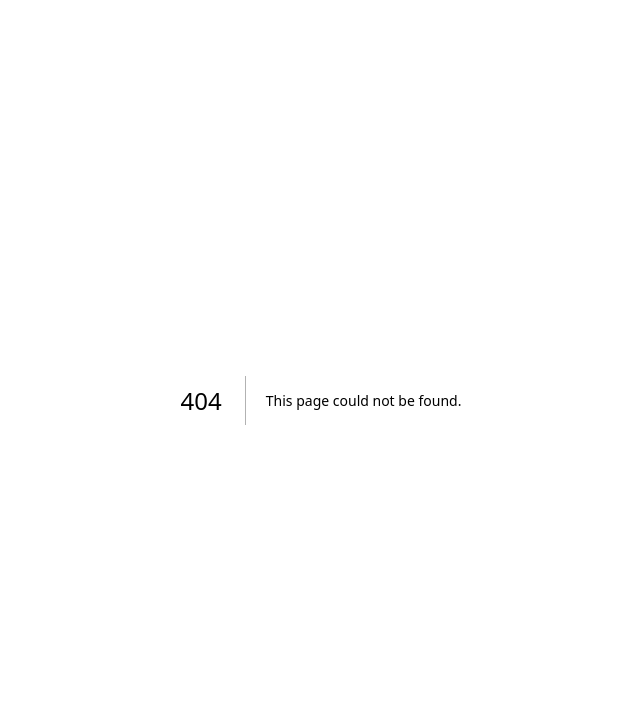
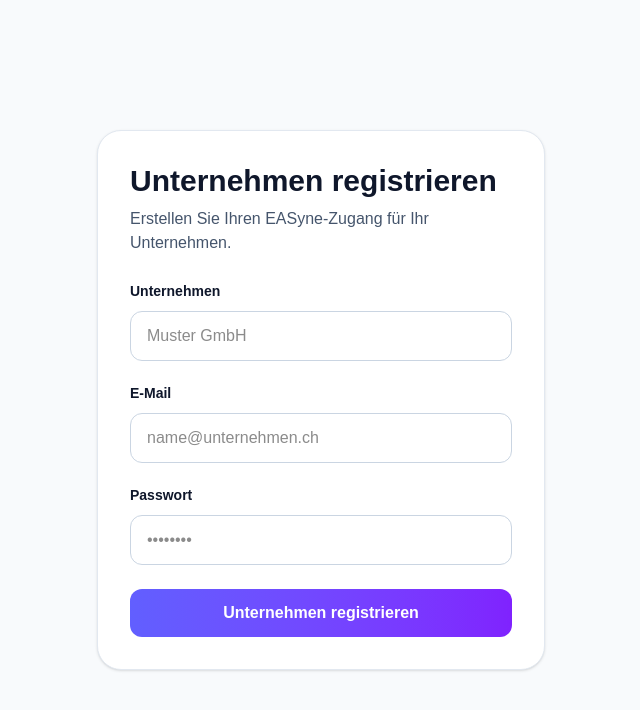
Before and after one commit to EASyne/easyne, a Next.js app: page /registrieren in a window 1280 px wide. Before the commit this address had no page. Shown: the top 710 px of the page, without its empty margins (319-959 px from the left). Built offline with nearby package versions, Linux system fonts and the light colour scheme.

Commit message:
Add company registration

```diff
--- /dev/null
+++ b/app/api/register/route.ts
@@ -0,0 +1,117 @@
+import { createClient } from "@supabase/supabase-js";
+
+const supabaseAdmin = createClient(
+  process.env.NEXT_PUBLIC_SUPABASE_URL!,
+  process.env.SUPABASE_SERVICE_ROLE_KEY!,
+  {
+    auth: {
+      persistSession: false,
+      autoRefreshToken: false,
+    },
+  }
+);
+export async function POST(request: Request) {
+  try {
+    const body = await request.json();
+
+    const companyName = String(body.companyName ?? "").trim();
+    const email = String(body.email ?? "").trim().toLowerCase();
+    const password = String(body.password ?? "");
+
+    if (!companyName || !email || !password) {
+      return Response.json(
+        { success: false, error: "Bitte füllen Sie alle Felder aus." },
+        { status: 400 }
+      );
+    }
+
+    if (password.length < 8) {
+      return Response.json(
+        {
+          success: false,
+          error: "Das Passwort muss mindestens 8 Zeichen lang sein.",
+        },
+        { status: 400 }
+      );
+    }
+    const { data: authData, error: authError } =
+  await supabaseAdmin.auth.admin.createUser({
+    email,
+    password,
+    email_confirm: true,
+  });
+
+if (authError || !authData.user) {
+  return Response.json(
+    {
+      success: false,
+      error: authError?.message || "Benutzer konnte nicht erstellt werden.",
+    },
+    { status: 400 }
+  );
+}
+
+const userId = authData.user.id;
+const emailSlug = companyName
+  .toLowerCase()
+  .normalize("NFD")
+  .replace(/[\u0300-\u036f]/g, "")
+  .replace(/[^a-z0-9]+/g, "-")
+  .replace(/^-|-$/g, "")
+  .slice(0, 30);
+
+const randomSuffix = crypto.randomUUID().slice(0, 6);
+const inboundEmail = `${emailSlug || "firma"}-${randomSuffix}@in.easyne.ch`;
+const { data: company, error: companyError } = await supabaseAdmin
+  .from("companies")
+  .insert({
+  name: companyName,
+  inbound_email: inboundEmail,
+})
+  .select("id")
+  .single();
+
+if (companyError || !company) {
+  await supabaseAdmin.auth.admin.deleteUser(userId);
+
+  return Response.json(
+    {
+      success: false,
+      error: "Unternehmen konnte nicht erstellt werden.",
+    },
+    { status: 500 }
+  );
+}
+const { error: profileError } = await supabaseAdmin
+  .from("profiles")
+  .insert({
+    id: userId,
+    company_id: company.id,
+  });
+
+if (profileError) {
+  await supabaseAdmin.from("companies").delete().eq("id", company.id);
+  await supabaseAdmin.auth.admin.deleteUser(userId);
+
+  return Response.json(
+    {
+      success: false,
+      error: "Benutzerprofil konnte nicht erstellt werden.",
+    },
+    { status: 500 }
+  );
+}
+return Response.json(
+  {
+    success: true,
+    message: "Unternehmen wurde erfolgreich registriert.",
+  },
+  { status: 201 }
+);
+  } catch {
+    return Response.json(
+      { success: false, error: "Ungültige Anfrage." },
+      { status: 400 }
+    );
+  }
+}
--- /dev/null
+++ b/app/registrieren/page.tsx
@@ -0,0 +1,102 @@
+"use client";
+
+import { useState } from "react";
+export default function RegistrierenPage() {
+  const [companyName, setCompanyName] = useState("");
+  const [email, setEmail] = useState("");
+  const [password, setPassword] = useState("");
+async function handleRegister() {
+  if (!companyName.trim() || !email.trim() || !password.trim()) {
+    alert("Bitte füllen Sie alle Felder aus.");
+    return;
+  }
+
+  if (password.length < 8) {
+    alert("Das Passwort muss mindestens 8 Zeichen lang sein.");
+    return;
+  }
+  const response = await fetch("/api/register", {
+  method: "POST",
+  headers: {
+    "Content-Type": "application/json",
+  },
+  body: JSON.stringify({
+    companyName,
+    email,
+    password,
+  }),
+});
+
+const data = await response.json();
+
+if (!response.ok) {
+  alert(data.error || "Registrierung fehlgeschlagen.");
+  return;
+}
+
+alert("Unternehmen wurde erfolgreich registriert.");
+}
+  return (
+    <main className="min-h-screen bg-slate-50 flex items-center justify-center px-6">
+      <div className="w-full max-w-md rounded-3xl border border-slate-200 bg-white p-8 shadow-sm">
+        <h1 className="text-3xl font-bold text-slate-900">
+          Unternehmen registrieren
+        </h1>
+
+        <p className="mt-2 text-slate-600">
+          Erstellen Sie Ihren EASyne-Zugang für Ihr Unternehmen.
+        </p>
+
+        <div className="mt-6">
+          <label className="text-sm font-semibold text-slate-900">
+            Unternehmen
+          </label>
+
+          <input
+            type="text"
+            value={companyName}
+            onChange={(e) => setCompanyName(e.target.value)}
+            placeholder="Muster GmbH"
+            className="mt-2 w-full rounded-xl border border-slate-300 px-4 py-3 outline-none focus:border-violet-500"
+          />
+        </div>
+
+        <div className="mt-5">
+          <label className="text-sm font-semibold text-slate-900">
+            E-Mail
+          </label>
+
+          <input
+            type="email"
+            value={email}
+            onChange={(e) => setEmail(e.target.value)}
+            placeholder="name@unternehmen.ch"
+            className="mt-2 w-full rounded-xl border border-slate-300 px-4 py-3 outline-none focus:border-violet-500"
+          />
+        </div>
+
+        <div className="mt-5">
+          <label className="text-sm font-semibold text-slate-900">
+            Passwort
+          </label>
+
+          <input
+            type="password"
+            value={password}
+            onChange={(e) => setPassword(e.target.value)}
+            placeholder="••••••••"
+            className="mt-2 w-full rounded-xl border border-slate-300 px-4 py-3 outline-none focus:border-violet-500"
+          />
+        </div>
+
+        <button
+          type="button"
+          onClick={handleRegister}
+          className="mt-6 w-full rounded-xl bg-gradient-to-r from-indigo-500 to-violet-600 px-4 py-3 font-semibold text-white transition hover:opacity-90"
+        >
+          Unternehmen registrieren
+        </button>
+      </div>
+    </main>
+  );
+}
```
